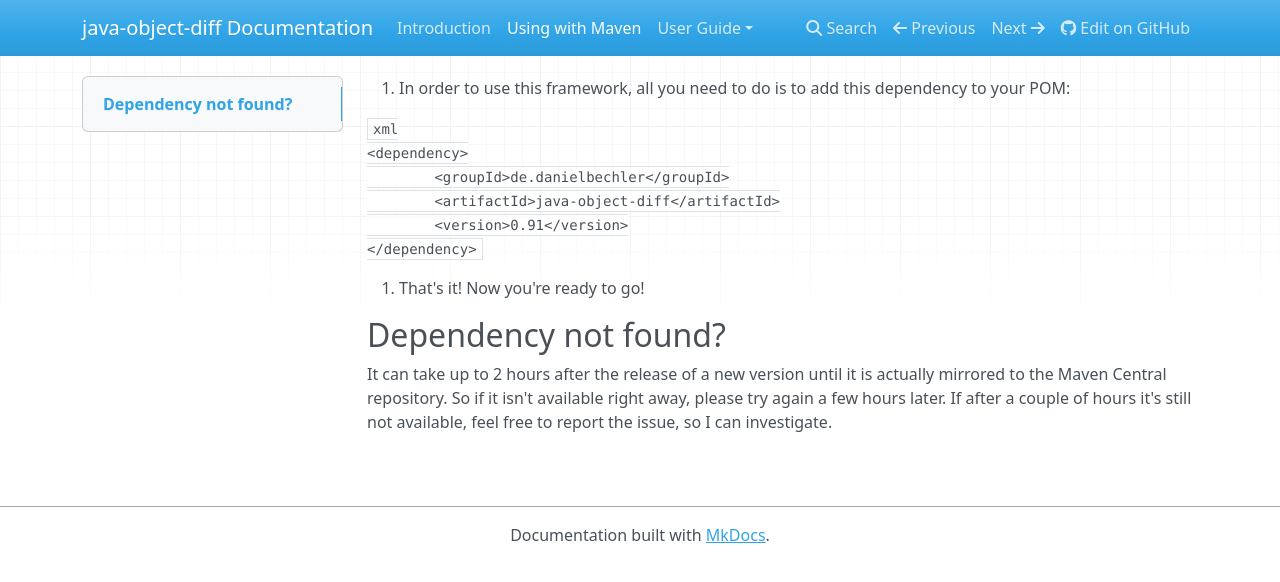
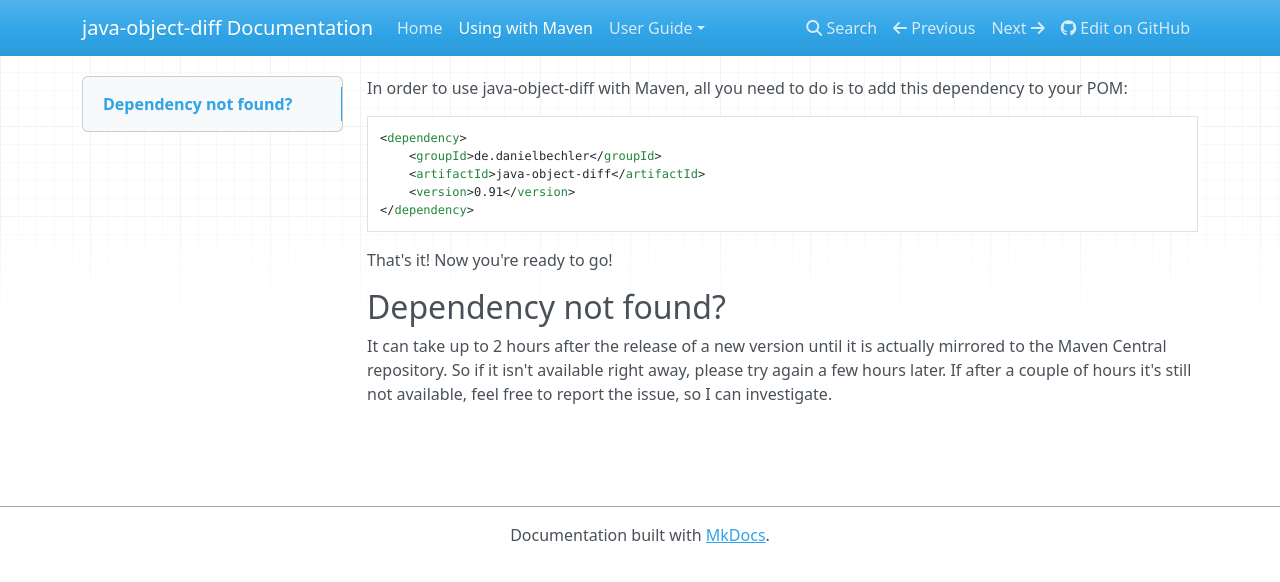
Before and after one commit to SQiShER/java-object-diff, an MkDocs documentation site: the page built from docs/maven.md, in a window 1280 px wide. Shown: the top 582 px of the page. Built offline with MkDocs 1.6.1, drawn with Linux system fonts in a browser that asks for light colours; nearby versions of some CDN libraries; old or Windows-style settings are respelled for this version of MkDocs.

Commit message:
Minor documentation polishing

````diff
--- a/docs/maven.md
+++ b/docs/maven.md
@@ -1,14 +1,12 @@
-1. In order to use this framework, all you need to do is to add this dependency to your POM:
+In order to use java-object-diff with Maven, all you need to do is to add this dependency to your POM:
 
-  ```xml
-<dependency>
-        <groupId>de.danielbechler</groupId>
-        <artifactId>java-object-diff</artifactId>
-        <version>0.91</version>
-</dependency>
-```
+	<dependency>
+		<groupId>de.danielbechler</groupId>
+		<artifactId>java-object-diff</artifactId>
+		<version>0.91</version>
+	</dependency>
 
-2. That's it! Now you're ready to go!
+That's it! Now you're ready to go!
 
 ## Dependency not found?
 
--- a/mkdocs.yml
+++ b/mkdocs.yml
@@ -2,7 +2,7 @@
 repo_url: https://github.com/SQiShER/java-object-diff
 include_search: true
 pages:
-- ['index.md', 'Introduction']
+- ['index.md', 'Home']
 - ['maven.md', 'Using with Maven']
 - ['getting-started.md', 'User Guide', 'Getting Started']
 - ['anatomy.md', 'User Guide', 'Anatomy of java-object-diff']
````
